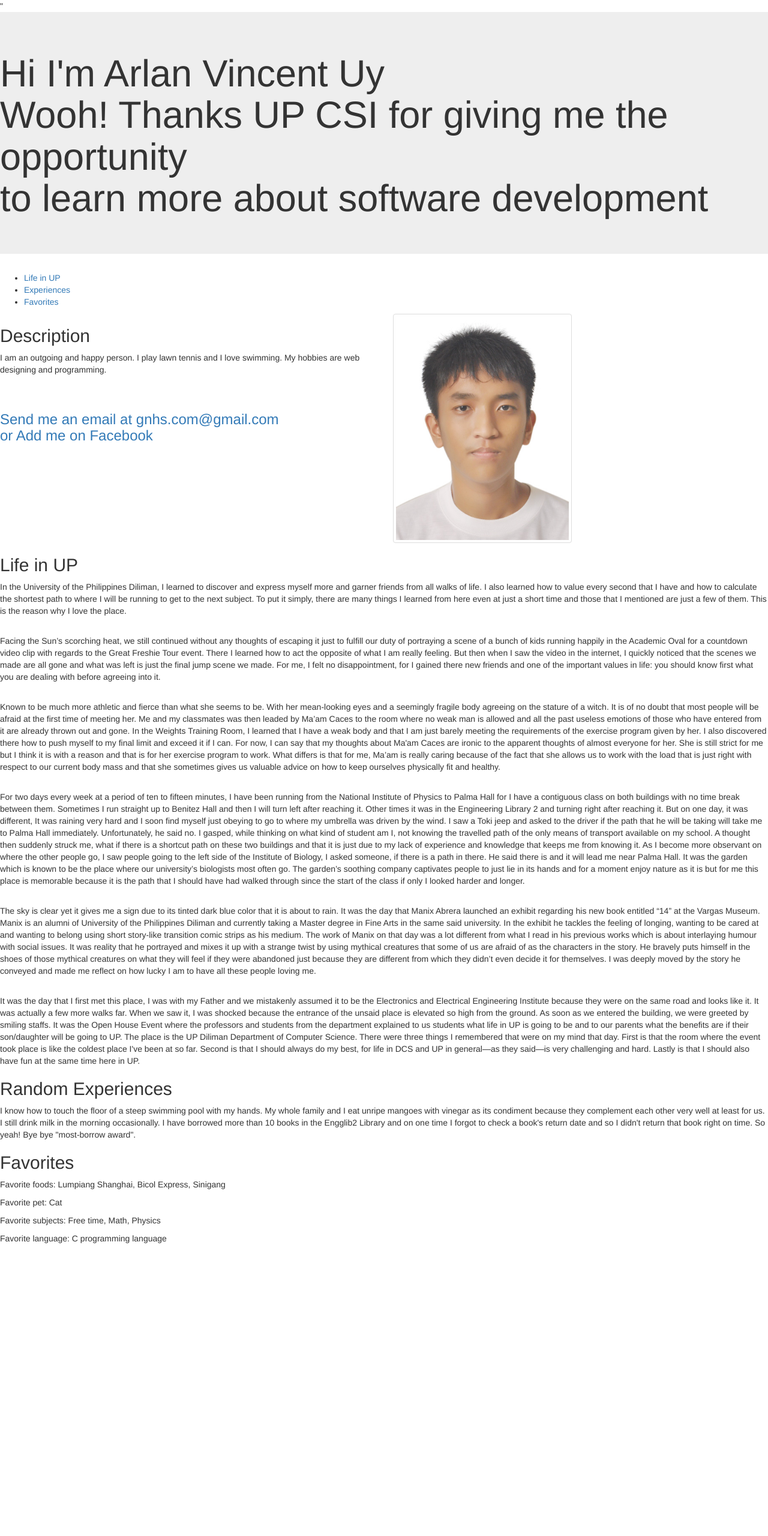
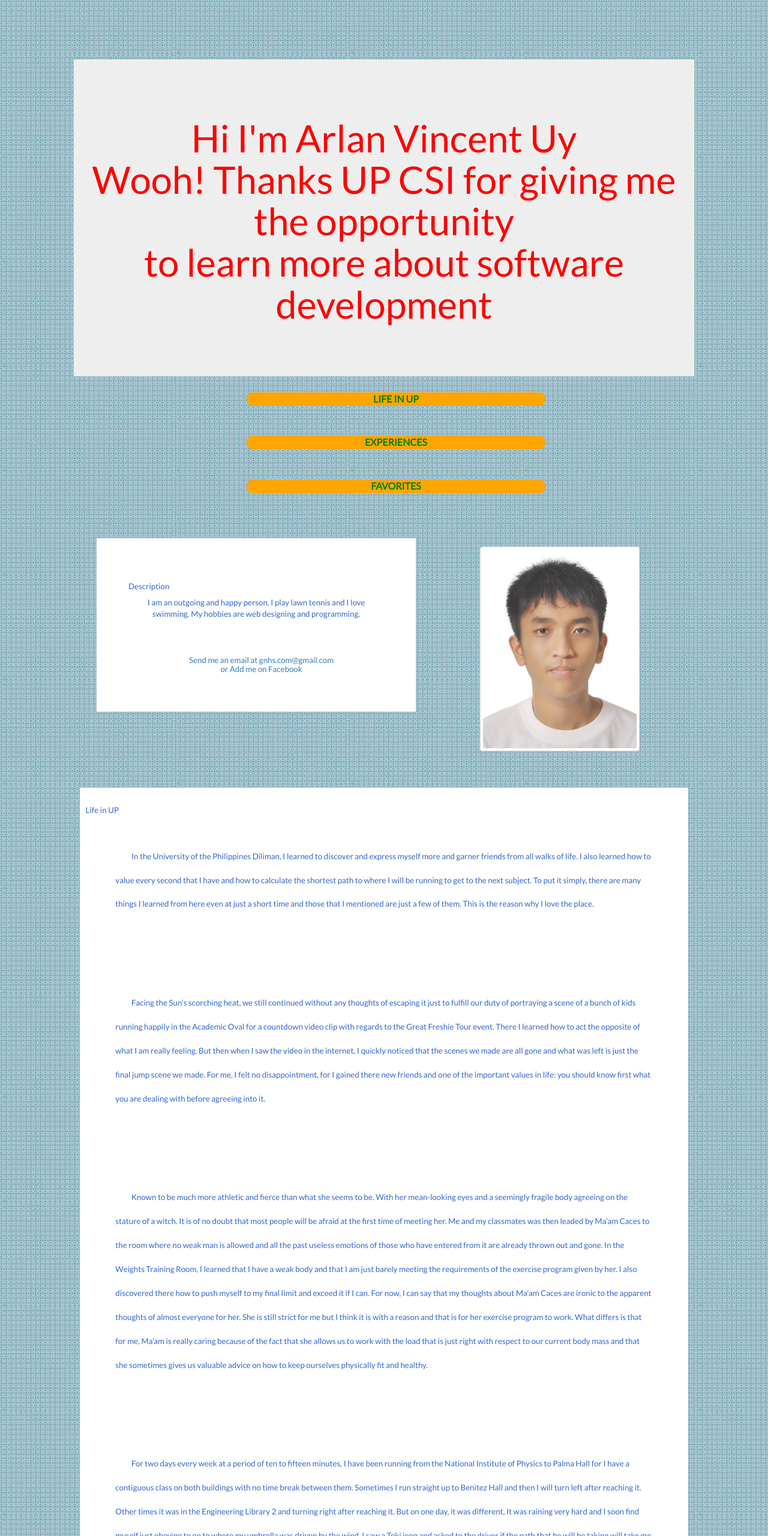
Before and after one commit to Arlanuy/project1devcamp, a plain HTML site: page index.html in a window 1280 px wide. Shown: the top 2560 px of the page at 60% size. Before the commit the page ends 2084 px from the top, so only its background shows below. Drawn offline with nearby package versions, Linux system fonts and the light colour scheme.

Commit message:
fixed html and css validator issues

```diff
--- a/index.css
+++ b/index.css
@@ -2,16 +2,12 @@ body{
     text-align: center;
     background: url("images/image.jpg");
     color: #3366CC;
-    font-family: Lato, "times new roman", sans-serif;
+    font-family: Lato, Arial, "times new roman", sans-serif;
     margin:3%;
 }
 
 .container{
-    background: #000000; padding:2em; max-width: 100%;margin-top:-110%;
-}
-
-.page-wrap{
-    color:red;
+    color:red; padding:2em; max-width: 100%;
 }
 
 h2{
@@ -57,17 +53,16 @@ h3{
     line-height:180%;
 }
 
-
 .uplife-panel{
-    margin-bottom: 100px;
+    margin-bottom: 2em;
 }
 
 .experiences-panel{
-    margin-bottom: 100px;
+    margin-bottom: 2em;
 }
 
 .favorites-panel{
-    margin-bottom: 100px;
+    margin-bottom: 2em;
     text-align:left;
     text-indent:2em;
 }
@@ -81,17 +76,21 @@ nav ul li {
     width: 23%; display:inline-block; background-color: orange; border-radius: 1em; margin:6% 5% 0 5%;
 }
 nav ul li a{
-    text-decoration: none; text-transform: uppercase; font-size: 36px width: 20%; min-height:15px; font-size: 35px;
+    text-decoration: none; text-transform: uppercase; font-size: 36px; width: 20%; min-height:15px; font-size: 35px; color:green;
 }
 nav ul li:hover {
       background-color: yellow;
 }
 
 nav ul li:active {
-    color: red; background-color: gold; font-weight: bold;
+    color: red; background-color: maroon; font-weight: bold;
 }
 
 ul { list-style-type: none; color: #004060; font-size: 16px; font-weight: bold;}
+
+#lastlink {
+    text-align:center;
+}
 
 @media screen and (max-width: 480px){
 
@@ -145,10 +144,7 @@ ul { list-style-type: none; color: #004060; font-size: 16px; font-weight: bold;}
     .page-wrap {
         padding: 5%;
         margin:2%;
-    ul li
-        ue
     }
-
     h2{
         font-size: 95%;
     }
@@ -164,6 +160,7 @@ ul { list-style-type: none; color: #004060; font-size: 16px; font-weight: bold;}
     h3{
         font-size: 95%;
     }
+
 }
 
 @media screen and (max-width: 899px) and (min-width: 481px) {
--- a/index.html
+++ b/index.html
@@ -1,19 +1,18 @@
 <!DOCTYPE html  PUBLIC "-//W5C//DTD HTML 4.01//EN">
 
 <html>
-    <html lang="en">
     <head>
         <meta http-equiv="Content-Type" content="text/html; charset=utf-8">
-        <meta http_equiv="X-UA-Compatible"C= content="IE=edge>"
-        <meta name="viewport" content="width=device-width", initial-scale="1" maximum-scale="1" user_scalable="no">
-        <title><My Personal Portfolio></title>
+        <meta http-equiv="X-UA-Compatible"content="IE=edge">
+        <meta name="viewport" content="width=device-width initial-scale=1">
+        <title>My Personal Portfolio</title>
         <link rel="stylesheet" href="https://maxcdn.bootstrapcdn.com/bootstrap/3.3.5/css/bootstrap.min.css" integrity="sha512-dTfge/zgoMYpP7QbHy4gWMEGsbsdZeCXz7irItjcC3sPUFtf0kuFbDz/ixG7ArTxmDjLXDmezHubeNikyKGVyQ==" crossorigin="anonymous">
-        <link rel="stylesheet" type="text/css" href="style_web.css">
+        <link rel="stylesheet" type="text/css" href="index.css">
         <link href='https://fonts.googleapis.com/css?family=Lato' rel='stylesheet' type='text/css'>
     </head>
-    <div class="page-wrap">
-        <body>
-            <div class="jumbotron"
+    <body>
+        <div class="page-wrap">
+            <div class = "jumbotron">
                 <div class = "container">
                     <h1>
                         Hi I'm Arlan Vincent Uy<br>
@@ -22,15 +21,16 @@
                     </h1>
                 </div>
             </div>
-            <div>
                 <div class = "container-liquid">
                     <div class="row">
                         <div class= "col-xs-12 center-block select-panel">
+                            <a name = "top"></a>
                             <nav>
                             <ul >
                             <li><a href="#UPLife" accesskey="1" title="LINK: Go to Life in UP" class="active">Life in UP</a></li>
                             <li><a href="#experiences" accesskey="2" title="LINK: Go to my Experiences" class="active">Experiences</a></li>
                             <li><a href="#favorites" accesskey="3" title="LINK: Go to my favorites" class="active">Favorites</a></li>
+                            </ul>
                             </nav>
                         </div>
                     </div>
@@ -47,7 +47,7 @@
                                 </h3>
                         </div>
                         <div id = "me" class = "col-xs-3">
-                            <img class="img-responsive img-thumbnail" src="images/id.jpg" height="60%"></img>
+                            <img class="img-responsive img-thumbnail" src="images/id.jpg" height="60%" alt="my image">
                         </div>
                     </div>
                 </div>
@@ -80,8 +80,10 @@
                         <p>
                             It was the day that I first met this place, I was with my Father and we mistakenly assumed it to be the Electronics and Electrical Engineering Institute because they were on the same road and looks like it. It was actually a few more walks far. When we saw it, I was shocked because the entrance of the unsaid place is elevated so high from the ground. As soon as we entered the building, we were greeted by smiling staffs. It was the Open House Event where the professors and students from the department explained to us students what life in UP is going to be and to our parents what the benefits are if their son/daughter will be going to UP.  The place is the UP Diliman Department of Computer Science. There were three things I remembered that were on my mind that day. First is that the room where the event took place is like the coldest place I've been at so far. Second is that I should always do my best, for life in DCS and UP in general―as they said―is very challenging and hard. Lastly is that I should also have fun at the same time here in UP.
                         </p>
+                        <br>
+                        <a href = "#top" class="active">Back to top</a>
+                    </div>
 
-                    </div>
 
                     <a name="experiences"></a>
                     <div class="experiences-panel">
@@ -91,7 +93,8 @@
                         <p>
                         I know how to touch the floor of a steep swimming pool with my hands. My whole family and I eat unripe mangoes with vinegar as its condiment because they complement each other very well at least for us. I still drink milk in the morning occasionally. I have borrowed more than 10 books in the Engglib2 Library and on one time I forgot to check a book's return date and so I didn't return that book right on time. So yeah! Bye bye "most-borrow award".
                         </p>
-
+                        <br>
+                        <a href = "#top" class="active">Back to top</a>
                     </div>
 
 
@@ -113,9 +116,12 @@
                         <p>
                             Favorite language: C programming language<br>
                         </p>
+                        <br>
+                        <div id = "lastlink">
+                            <a href ="#top" class="active">Back to top</a>
+                        </div>
                     </div>
                 </div>
-            </div>
-        </body>
-    </div>
+        </div>
+    </body>
 </html>
```
